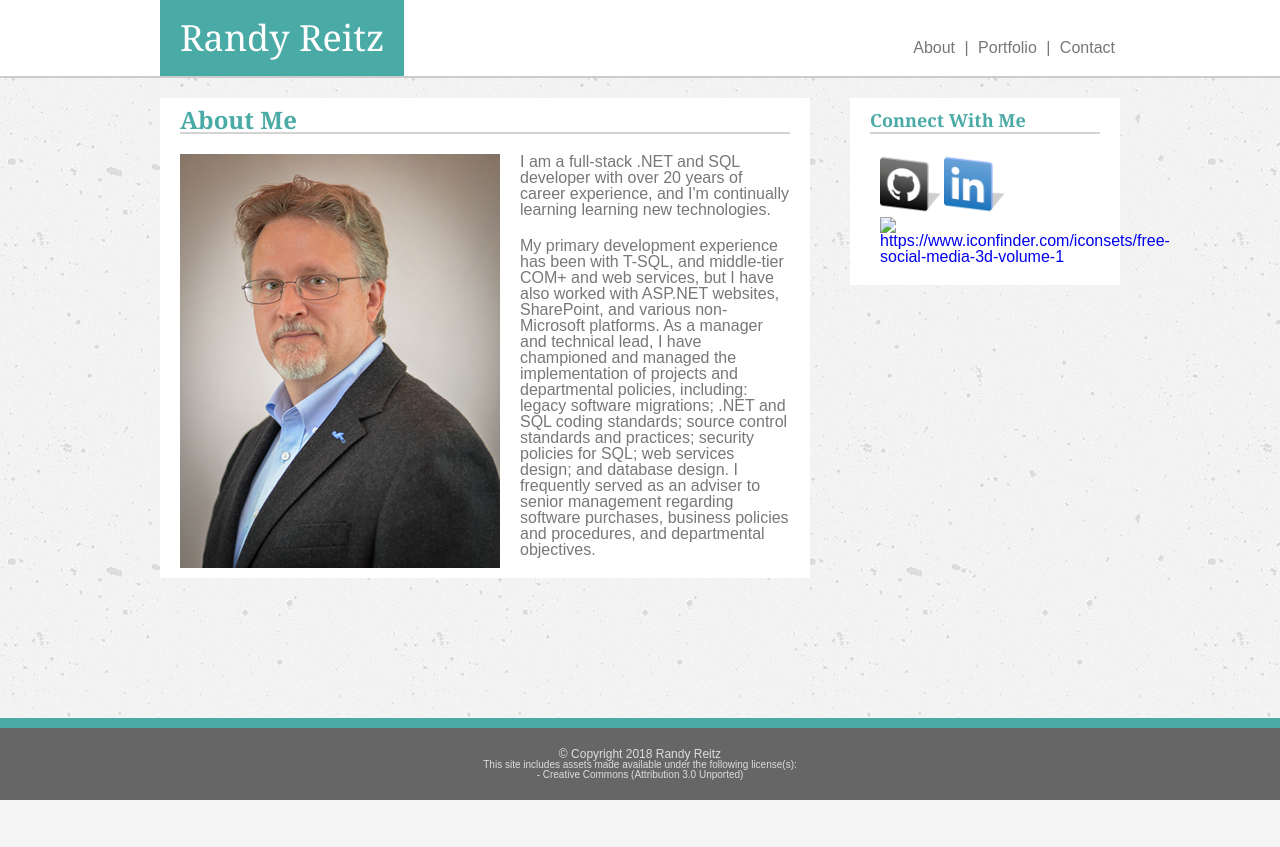
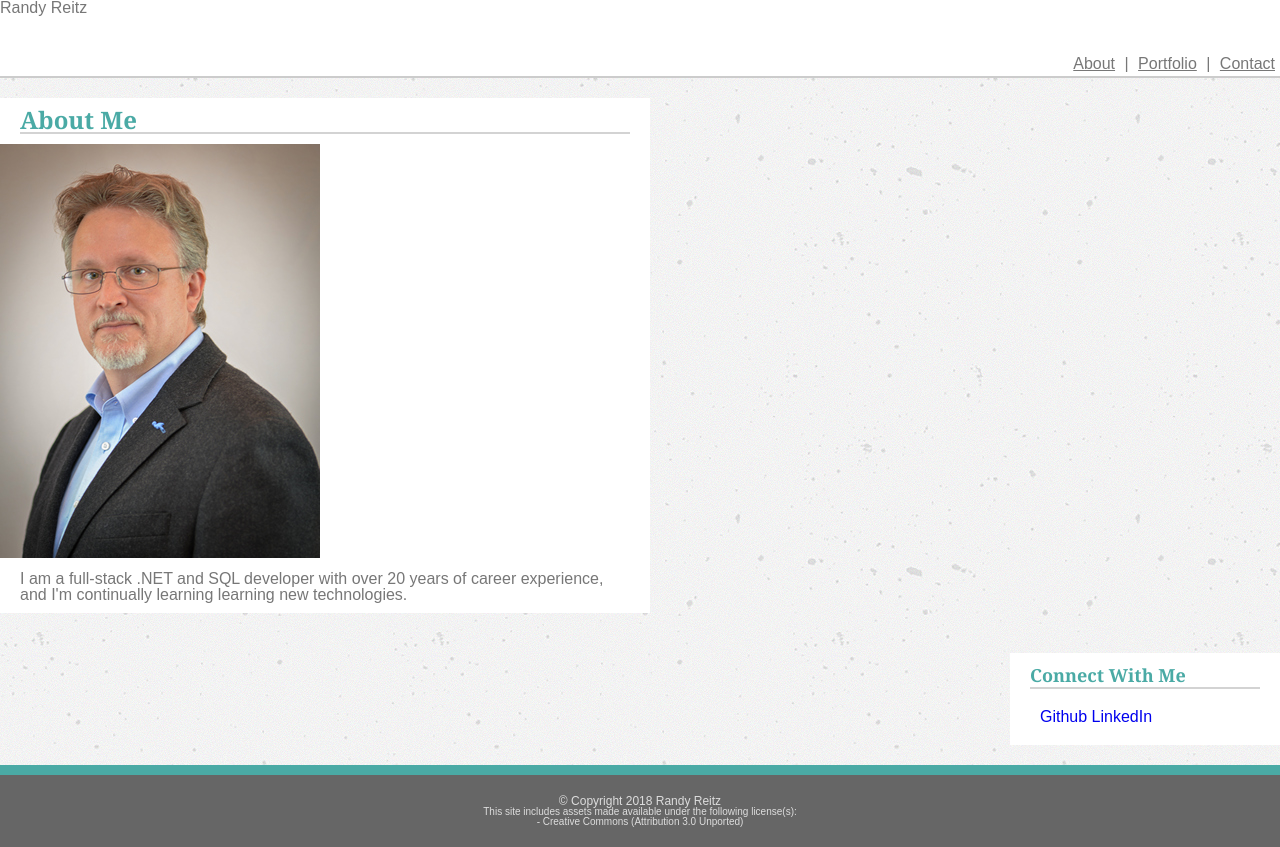
Before and after one commit to NotTheDBA/Basic-Portfolio, a plain HTML site: page index.html in a window 1280 px wide. Before the commit the page ends 800 px from the top, so only its background shows below. Drawn offline with Linux system fonts and the light colour scheme.

Commit message:
Saving changes.

```diff
--- a/index.html
+++ b/index.html
@@ -9,50 +9,31 @@
 
 <body>
     <header>
-        <div class="content">
-            <div class="logo">Randy Reitz</div>
-            <nav>
-                <div class="ltor"><a href="index.html">About</a> | </div>
-                <div class="ltor"><a href="portfolio.html">Portfolio</a> | </div>
-                <div class="ltor"><a href="contact.html">Contact</a></div>
-            </nav>
-        </div>
+        <div>Randy Reitz</div>
+        <nav>
+            <a href="index.html">About</a> |
+            <a href="portfolio.html">Portfolio</a> |
+            <a href="contact.html">Contact</a>
+        </nav>
     </header>
-    <div class="content">
+    <div>
         <section>
             <h2>About Me</h2>
-            <img class="headshot" src="assets/images/RSReitz-Headshot_small.jpg" alt="Randy Reitz">
-            <P>I am a full-stack .NET and SQL developer with over 20 years of career experience, and I'm continually learning learning new technologies.</p>
-            <p>My primary development experience has been with T-SQL, and middle-tier COM+ and web services, but I have also worked with ASP.NET websites, SharePoint, and various non-Microsoft platforms. As a manager and technical lead, I have championed
-                and managed the implementation of projects and departmental policies, including: legacy software migrations; .NET and SQL coding standards; source control standards and practices; security policies for SQL; web services design; and database
-                design. I frequently served as an adviser to senior management regarding software purchases, business policies and procedures, and departmental objectives.</P>
+            <img src="assets/images/RSReitz-Headshot_small.jpg">
+            <P>I am a full-stack .NET and SQL developer with over 20
+                years of career experience, and I'm continually
+                learning learning new technologies.</p>
         </section>
+    </div>
+    <div>
         <aside>
             <h3>Connect With Me</h3>
             <ul>
-                <!-- Icons copyright StrongIcon.com under  Creative Commons (Attribution 3.0 Unported) No changes  -->
-                <!-- TODO: Switch to smaller icons once Twitter is added
-                     <li class="ltor">
-                    <a href="https://twitter.com/notthedba" target="_blank"><img src="assets/icons/twitter-48.png" alt="https://www.iconfinder.com/iconsets/free-social-media-3d-volume-1"></a>
+                <li class="ltor">
+                    <a href="https://github.com/NotTheDBA" target="_blank">Github</a>
                 </li>
                 <li class="ltor">
-                    <a href="https://github.com/NotTheDBA" target="_blank"><img src="assets/icons/github-48.png" alt="https://www.iconfinder.com/iconsets/free-social-media-3d-volume-2"></a>
-                </li>
-                <li class="ltor">
-                    <a href="https://www.linkedin.com/in/rsreitz/" target="_blank"><img src="assets/icons/linkedin-48.png" alt="https://www.iconfinder.com/iconsets/free-social-media-3d-volume-2"></a>
-                </li>
-                <li class="ltor">
-                    <a href="https://stackoverflow.com/users/story/9108602" target="_blank"><img src="assets/icons/stackoverflow-48.png" alt="https://www.iconfinder.com/iconsets/free-social-media-3d-volume-1"></a>
-                </li> -->
-
-                <li class="ltor">
-                    <a href="https://github.com/NotTheDBA" target="_blank"><img src="assets/icons/github-128.png" alt="https://www.iconfinder.com/iconsets/free-social-media-3d-volume-2"></a>
-                </li>
-                <li class="ltor">
-                    <a href="https://www.linkedin.com/in/rsreitz/" target="_blank"><img src="assets/icons/linkedin-128.png" alt="https://www.iconfinder.com/iconsets/free-social-media-3d-volume-2"></a>
-                </li>
-                <li class="ltor">
-                    <a href="https://stackoverflow.com/users/story/9108602" target="_blank"><img src="assets/icons/stackoverflow-128.png" alt="https://www.iconfinder.com/iconsets/free-social-media-3d-volume-1"></a>
+                    <a href="https://www.linkedin.com/in/rsreitz/" target="_blank">LinkedIn</a>
                 </li>
             </ul>
         </aside>
```
